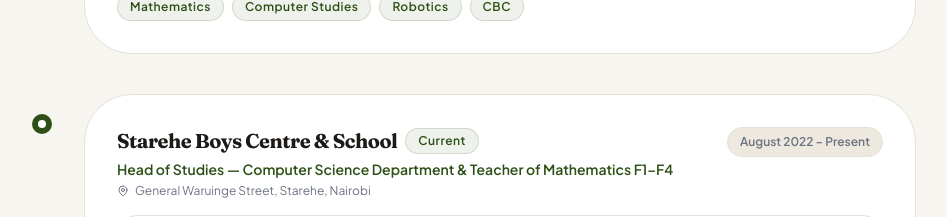
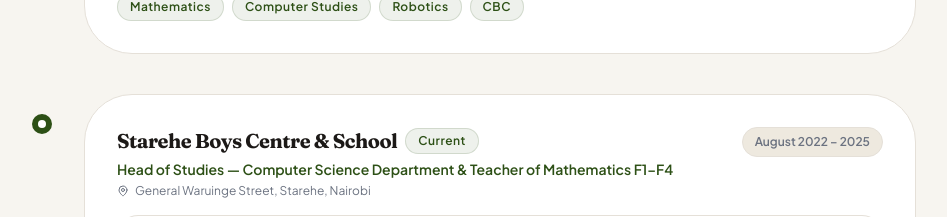
Before and after one commit to eli-were/stellahportfolio, a Next.js app: page /experience in a window 1280 px wide. Shown: the part 780-997 px from the top of the page, without its empty margins (172-1119 px from the left). Built offline with nearby package versions, Linux system fonts and the light colour scheme.

Commit message:
updated the experience timeline

```diff
--- a/src/app/experience/components/ExperienceTimeline.tsx
+++ b/src/app/experience/components/ExperienceTimeline.tsx
@@ -23,7 +23,7 @@
     school: 'Starehe Boys Centre & School',
     location: 'General Waruinge Street, Starehe, Nairobi',
     role: 'Head of Studies — Computer Science Department & Teacher of Mathematics F1–F4',
-    period: 'August 2022 – Present',
+    period: 'August 2022 – 2025',
     current: true,
     color: 'accent',
     highlight: 'Perfect KCSE Score — A grade 12.00 (2023)',
```
